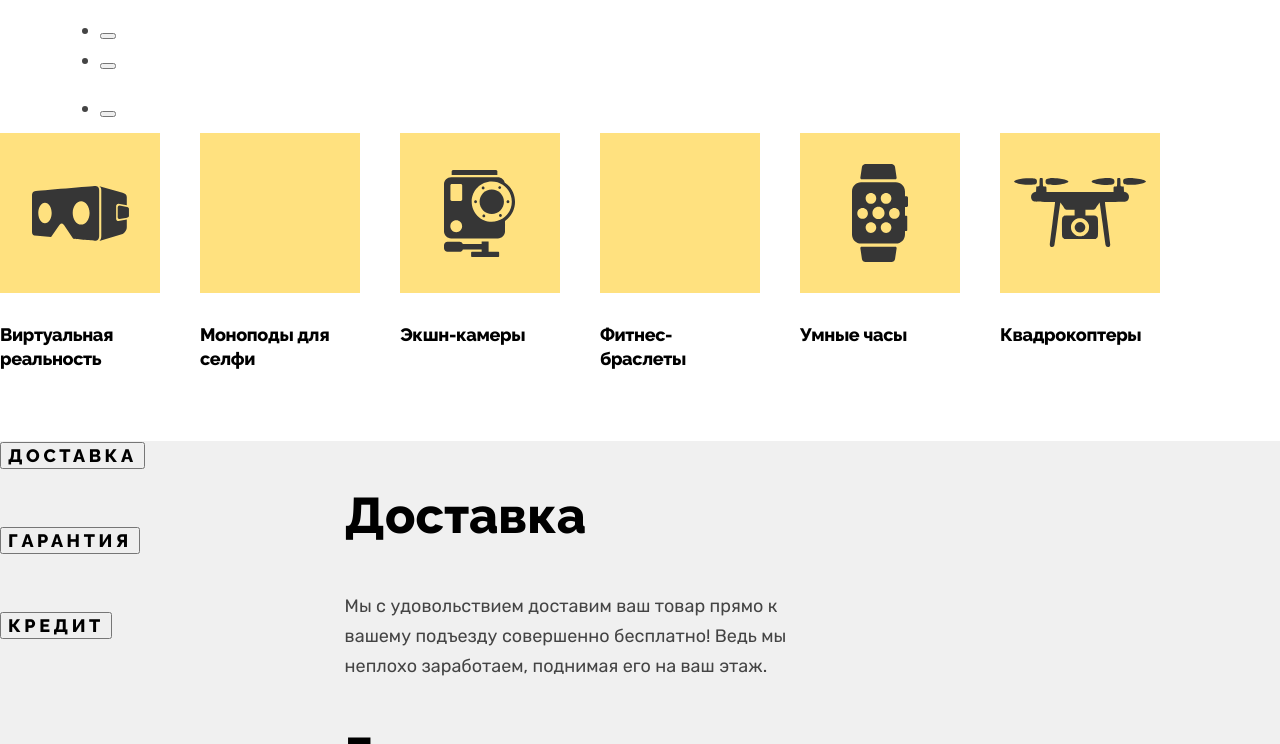
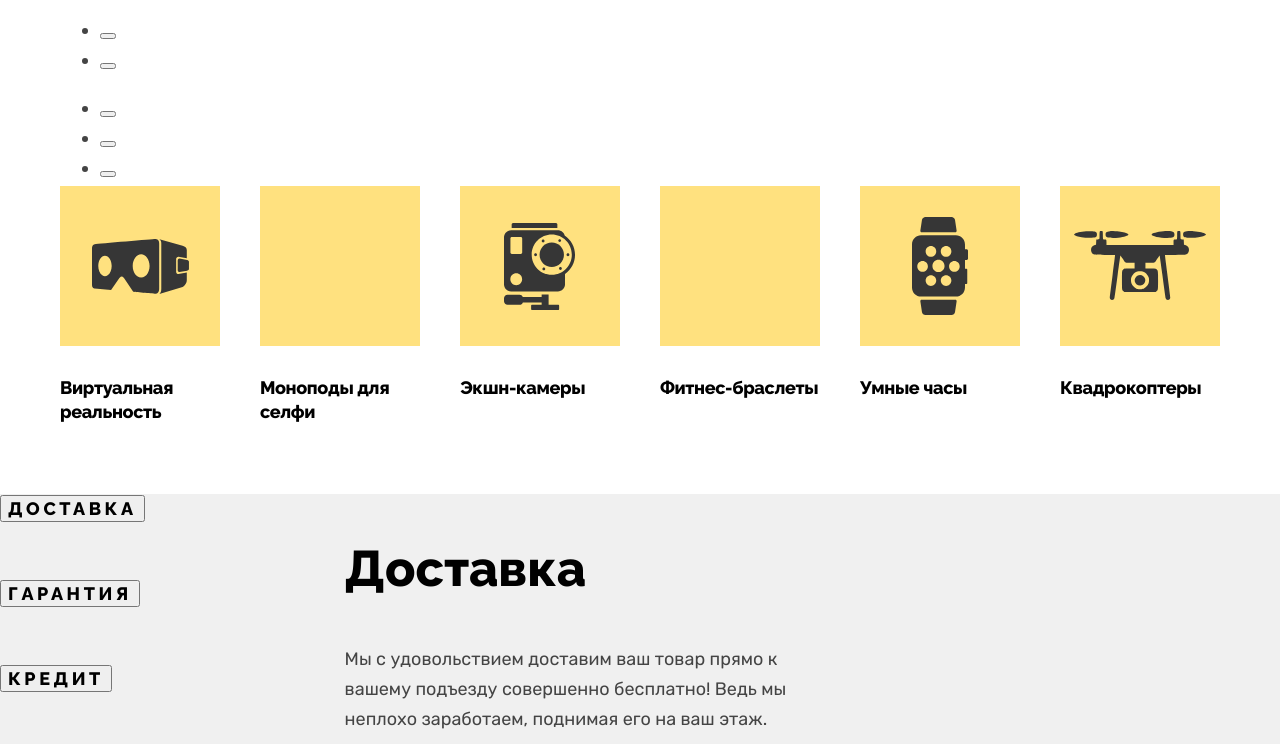
Before and after one commit to htmlacademy-htmlcss/2289265-device-36, a plain HTML site: page index.html in a window 1280 px wide. Shown: the part 743-1487 px from the top of the page. Drawn offline with Linux system fonts and the light colour scheme.

Commit message:
каталог

```diff
--- a/index.html
+++ b/index.html
@@ -294,6 +294,7 @@
           Каталог товаров.
         </h2>
 
+        <div class="sizing-container">
           <ul class="main-catalog-list">
 
             <li class="main-catalog-item">
@@ -303,7 +304,7 @@
               </a>
             </li>
 
-          <li class=" main-catalog-item">
+            <li class="main-catalog-item">
               <a class="catalog-item-link monopods" href="#">
                 Моноподы
                 для селфи
@@ -334,6 +335,7 @@
               </a>
             </li>
           </ul>
+        </div>
       </section>
 
       <section class="services services-main">
--- a/styles/style.css
+++ b/styles/style.css
@@ -260,7 +260,6 @@
 
 .slider {
   margin-top: -160px;
-  margin-bottom: 70px;
 }
 
 .slide {
@@ -335,10 +334,16 @@
 .main-catalog-list {
   list-style: none;
   display: flex;
+  flex-wrap: wrap;
   gap: 40px;
   margin: 0;
   padding: 0;
   margin-bottom: 70px;
+}
+
+
+.main-catalog-item {
+  margin-top: 175px;
 }
 
 .catalog-item-link {
@@ -353,8 +358,6 @@
   line-height: 24px;
   letter-spacing: -0.02em;
   width: 160px;
-  margin-top: 70px;
-  padding-right: 30px;
 }
 
 .catalog-item-link::before {
```
Lines whose indentation alone changed are shown as unchanged.
